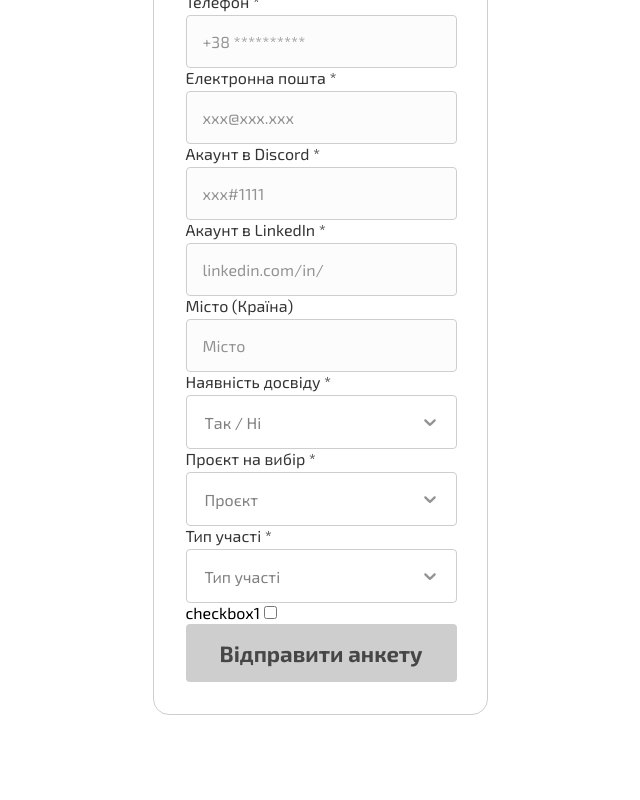
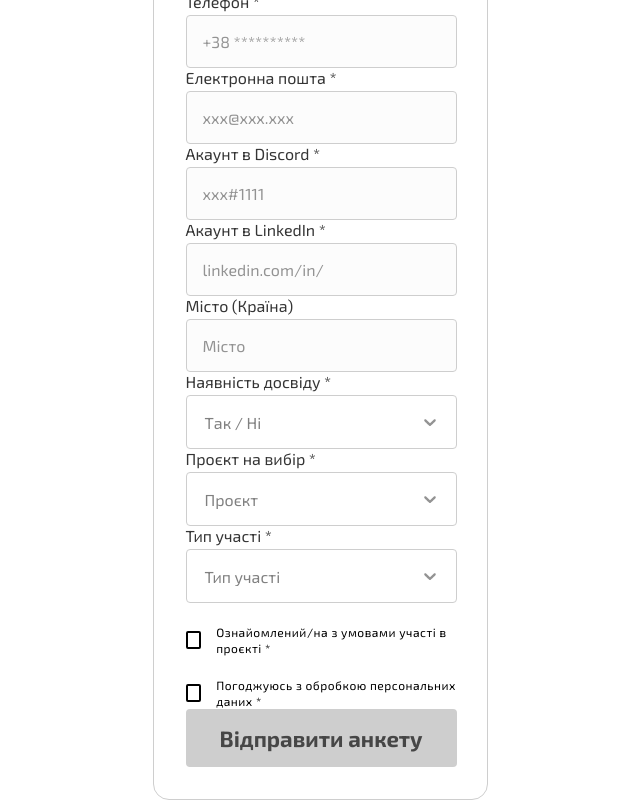
Before and after one commit to baza-trainee/feeda, a Next.js app in the folder client/: page /user_application in a window 1280 px wide. Shown: the part 389-1189 px from the top of the page, without its empty margins (320-960 px from the left). Before the commit the page ends 1104 px from the top, so only its background shows below. Built offline with nearby package versions, Linux system fonts and the light colour scheme.

Commit message:
fix:refactor

```diff
--- a/client/components/UserApplication/UserApplication.tsx
+++ b/client/components/UserApplication/UserApplication.tsx
@@ -1,6 +1,6 @@
 'use client';
 /** @jsxImportSource @emotion/react */
-import React, { useState } from 'react';
+import React, { useId, useState } from 'react';
 import { Controller, useForm } from 'react-hook-form';
 import Select from 'react-select';
 
@@ -438,159 +438,28 @@ const UserApplication = () => {
 						);
 					}}
 				/>
-				{/*
-				<Controller
-					control={control}
-					name="project"
-					rules={{ required: 'Please choose a project' }}
-					render={({ field: { onChange, value, onBlur }, fieldState: { error } }) => {
-						const handleSelectChange = () => {
-							clearErrors('projects'); // Викликаємо clearErrors для поля "projects"
-						};
 
-						return (
-							<>
-								<label css={labelStyles}>
-									Проєкт на вибір *
-									<Select
-										styles={{
-											control: (provided) => ({
-												...provided,
-
-												border: `1px solid ${theme.colors.disabledBtnBg}`,
-												boxShadow: 'none',
-												borderRadius: '4px',
-												padding: '16px',
-											}),
-											indicatorSeparator: () => ({
-												display: 'none',
-											}),
-											valueContainer: (provided) => ({
-												...provided,
-												padding: 0,
-												margin: 0,
-											}),
-
-											input: (provided) => ({
-												...provided,
-												margin: 0,
-											}),
-											// indicatorsContainer: () => ({
-											// 	display: 'none',
-											// }),
-											dropdownIndicator: () => ({
-												padding: 0,
-												display: 'flex',
-												alingItems: 'center',
-												justifyContent: 'center',
-												color: `${theme.colors.mainPlaceholder}`,
-											}),
-										}}
-										placeholder="Проєкт"
-										options={projects}
-										value={getProjValue(value)}
-										onChange={(value) => {
-											onChange(value);
-											handleSelectChange();
-										}}
-										onBlur={() => onBlur()}
-									/>
-								</label>
-								{error && <span style={{ color: 'red', display: 'block' }}>{error.message}</span>}
-							</>
-						);
-					}}
+				<CheckBox
+					checked={isСonditionsChecked}
+					onChange={handleСonditionsCheckboxChange}
+					id="ijd"
+					href="/"
+					labeltxt="Ознайомлений/на з"
+					linkText="умовами участі в проєкті *"
 				/>
 
-				<Controller
-					control={control}
-					name="type"
-					rules={{ required: 'Please choose one of the options' }}
-					render={({ field: { onChange, value, onBlur }, fieldState: { error } }) => {
-						const handleSelectChange = () => {
-							clearErrors('type'); // Викликаємо clearErrors для поля "projects"
-						};
-
-						return (
-							<>
-								<label css={labelStyles}>
-									Тип участі *
-									<Select
-										styles={{
-											control: (provided) => ({
-												...provided,
-
-												border: `1px solid ${theme.colors.disabledBtnBg}`,
-												boxShadow: 'none',
-												borderRadius: '4px',
-												padding: '16px',
-											}),
-											indicatorSeparator: () => ({
-												display: 'none',
-											}),
-											valueContainer: (provided) => ({
-												...provided,
-												padding: 0,
-												margin: 0,
-											}),
-
-											input: (provided) => ({
-												...provided,
-												margin: 0,
-											}),
-											// indicatorsContainer: () => ({
-											// 	display: 'none',
-											// }),
-											dropdownIndicator: () => ({
-												padding: 0,
-												display: 'flex',
-												alingItems: 'center',
-												justifyContent: 'center',
-												color: `${theme.colors.mainPlaceholder}`,
-											}),
-										}}
-										placeholder="Тип участі"
-										options={type}
-										value={getTypeValue(value)}
-										onChange={(value) => {
-											onChange(value);
-											handleSelectChange();
-										}}
-										onBlur={() => onBlur()}
-									/>
-								</label>
-								{error && <span style={{ color: 'red' }}>{error.message}</span>}
-							</>
-						);
-					}}
-				/> */}
-				{/* <CheckboxField
-					name="conditions"
-					label="Ознайомлений/на з "
-					linkText="умовами участі в проєкті *"
-					isChecked={isCheckedFirst}
-					onChange={handleFirstCheckboxChange}
+				<CheckBox
+					checked={isDataChecked}
+					onChange={handleDataCheckboxChange}
+					id="ijs"
+					href="/"
+					linkText="обробкою персональних даних *"
+					labeltxt="Погоджуюсь з "
 				/>
 
-				<CheckboxField
-					name="processing"
-					label="Погоджуюсь з"
-					linkText="обробкою персональних даних *"
-					isChecked={isCheckedSecond}
-					onChange={handleSecondCheckboxChange}
-				/> */}
-				{/* <CheckboxField name="nemsss" title="Ознайомлений/на з умовами участі в проєкті *" id="sdfsdfsdf" />
-				<CheckboxField name="nemsss" title="Погоджуюсь з обробкою персональних даних *" id="sdfsdfsssdf" /> */}
-				<CheckBox labeltxt="checkbox1" />
-
-				<Title isDisabled={!isСonditionsChecked || !isValid || !isDataChecked} func={handleSubmit(onFormSubmit)}>
+				<Title isDisabled={!isDataChecked || !isСonditionsChecked || !isValid} func={handleSubmit(onFormSubmit)}>
 					Відправити анкету
 				</Title>
-				{/* <div>
-				<button type="submit" disabled={!isCheckedFirst || !isCheckedSecond || !isValid}>
-					Відправити анкету
-				</button>
-			</div> */}
 			</form>
 		</div>
 	);
--- a/client/components/UserApplication/сomponents/Checkbox/Checkbox.styled.ts
+++ b/client/components/UserApplication/сomponents/Checkbox/Checkbox.styled.ts
@@ -1,10 +1,12 @@
 import styled from '@emotion/styled';
 
-export const CheckboxWrapper = styled.div`
-	display: flex;
-	align-items: center;
-
+export const CheckboxContainer = styled.div`
 	label {
+		&:hover {
+			&::before {
+				/* background-color: red; */
+			}
+		}
 		cursor: pointer;
 		font-size: 12px;
 		font-weight: 400;
@@ -17,21 +19,26 @@ export const CheckboxWrapper = styled.div`
 	input {
 		cursor: pointer;
 		opacity: 0;
-		position: absolute;
+		position: relative;
+
+		&:checked + label::before {
+			content: url('/check.svg');
+			background-color: #ffbd00;
+			border: 2px solid #ffbd00;
+			display: block;
+			width: 18px;
+			height: 18px;
+			color: white;
+		}
 	}
 
 	label::before {
 		content: '';
 		border: 2px solid black;
-		width: 21px;
+		width: 18px;
 		height: 18px;
 		margin-right: 15px;
 		border-radius: 2px;
-	}
-	input:checked + label::before {
-		content: '';
-		background-color: #2196f3;
-		border-color: red;
-		border-radius: 4px;
+		display: block;
 	}
 `;
--- a/client/components/UserApplication/сomponents/Checkbox/Checkbox.tsx
+++ b/client/components/UserApplication/сomponents/Checkbox/Checkbox.tsx
@@ -1,10 +1,31 @@
-export const CheckBox = ({ labeltxt }) => {
+import React, { ChangeEvent } from 'react';
+
+import Link from 'next/link';
+
+import { CheckboxContainer } from './Checkbox.styled';
+
+interface CheckBoxProps {
+	labeltxt: string;
+	id: string;
+	linkText: string;
+	href: string;
+	checked: boolean;
+	onChange: (isChecked: boolean) => void;
+}
+
+export const CheckBox: React.FC<CheckBoxProps> = ({ labeltxt, id, linkText, href, checked, onChange }) => {
+	const handleCheckboxChange = (event: ChangeEvent<HTMLInputElement>) => {
+		onChange(event.target.checked);
+	};
+
 	return (
-		<div>
-			<label>
-				{labeltxt}
-				<input type="checkbox" />
+		<CheckboxContainer>
+			<input type="checkbox" id={id} checked={checked} onChange={handleCheckboxChange} />
+			<label htmlFor={id}>
+				<span>
+					{labeltxt} <Link href={href}>{linkText}</Link>
+				</span>
 			</label>
-		</div>
+		</CheckboxContainer>
 	);
 };
```
Also changed, not shown: client/public/check.svg.
